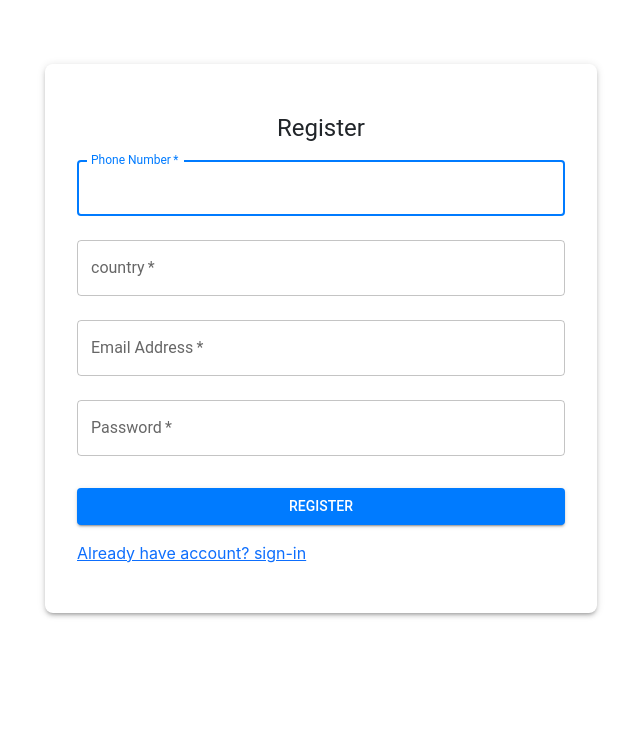
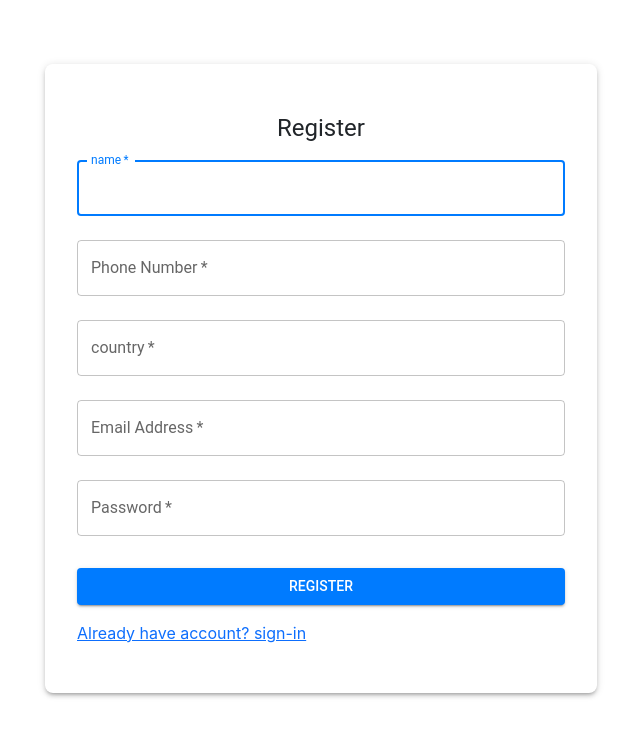
Before and after one commit to kabirhawa/Booksharing_platform, a React (Create React App) app in the folder frontend/: page /register in a window 1280 px wide. Shown: the top 736 px of the page, without its empty margins (319-959 px from the left). Built offline with nearby package versions, Linux system fonts and the light colour scheme; no server answers.

Commit message:
correction in card and making snakbar and register page

```diff
--- a/frontend/src/App.js
+++ b/frontend/src/App.js
@@ -1,11 +1,11 @@
 import "./App.css";
 import { ThemeProvider, createTheme } from "@mui/material";
-import { BrowserRouter as Router} from "react-router-dom";
+import { BrowserRouter as Router } from "react-router-dom";
 import MainRoute from "./Routes/mainroute";
 
 import { Provider } from "react-redux";
 import store from "./store";
-
+import SnackbarComponent from "./components/partials/Snakbar";
 
 function App() {
   const theme = createTheme({
@@ -36,11 +36,10 @@ function App() {
   return (
     <div className="App">
       <Provider store={store}>
+        <SnackbarComponent />
         <ThemeProvider theme={theme}>
           <Router>
-
             <MainRoute />
-
           </Router>
         </ThemeProvider>
       </Provider>
--- a/frontend/src/Pages/Register.jsx
+++ b/frontend/src/Pages/Register.jsx
@@ -15,23 +15,20 @@ import { Link, useNavigate } from "react-router-dom";
 import { register } from "../Service/user.service";
 import { Formik } from "formik";
 import * as Yup from "yup";
+import { useDispatch } from "react-redux";
+import { showSnakbar } from "../store/slices/snakbar";
 
 const Register = () => {
-  const [openAlert, setOpenAlert] = useState(false);
-
-  const handleCloseAlert = (event, reason) => {
-    if (reason === "clickaway") {
-      return;
-    }
-    setOpenAlert(false);
-  };
-
+  const dispatch = useDispatch();
   const navigate = useNavigate();
 
   const RegisterSchema = Yup.object().shape({
     email: Yup.string()
       .email("Invalid email address format")
       .required("Email is required"),
+    name: Yup.string()
+      .min(2, "please Enter Valid name")
+      .required("Name is required"),
     password: Yup.string()
       .min(3, "Password must be 3 characters at minimum")
       .required("Password is required"),
@@ -50,25 +47,43 @@ const Register = () => {
         </Alert>
       </Snackbar> */}
       <Formik
-        initialValues={{ email: "", password: "" }}
+        initialValues={{
+          name: "",
+          email: "",
+          password: "",
+          mobile: "",
+          country: "",
+        }}
         validationSchema={RegisterSchema}
         onSubmit={(values) => {
           console.log(values);
           register({
+            name: values.name,
             email: values.email,
             password: values.password,
             mobile: values.mobile,
             country: values.country,
           })
-            .then((response) => {
-              if (response.success) {
-                setOpenAlert(true);
-              }
+            .then(() => {
+              dispatch(
+                showSnakbar({
+                  message: "Successfully Register",
+                  open: true,
+                  type: "success",
+                })
+              );
 
               navigate("/login");
             })
             .catch((error) => {
               console.error("Error:", error);
+              dispatch(
+                showSnakbar({
+                  message: "Unable to Register",
+                  open: true,
+                  type: "error",
+                })
+              );
             });
         }}
       >
@@ -96,11 +111,24 @@ const Register = () => {
                   fullWidth
                   onChange={handleChange}
                   onBlur={handleBlur}
+                  id="name"
+                  label="name"
+                  name="name"
+                  autoComplete="name"
+                  autoFocus
+                  error={touched.name && !!errors.name}
+                  helperText={touched.name && errors.name}
+                />
+                <TextField
+                  margin="normal"
+                  required
+                  fullWidth
+                  onChange={handleChange}
+                  onBlur={handleBlur}
                   id="phone_number"
                   label="Phone Number"
                   name="mobile"
                   autoComplete="mobile"
-                  autoFocus
                   error={touched.mobile && !!errors.mobile}
                   helperText={touched.mobile && errors.mobile}
                 />
--- a/frontend/src/Pages/login.jsx
+++ b/frontend/src/Pages/login.jsx
@@ -13,6 +13,7 @@ import { login } from "../Service/user.service";
 import { useNavigate } from "react-router-dom";
 import { useDispatch } from "react-redux";
 import { setToken } from "../store/slices/user";
+import { showSnakbar } from "../store/slices/snakbar";
 
 export default function SignIn() {
   const LoginSchema = Yup.object().shape({
@@ -39,9 +40,24 @@ export default function SignIn() {
             sessionStorage.setItem("authToken", authToken);
             sessionStorage.setItem("authTokenTimestamp", now);
             dispatch(setToken(response.data.token));
+            dispatch(
+              showSnakbar({
+                message: "Login Success",
+                open: true,
+                type: "success",
+              })
+            );
+
             navigate("/");
           })
           .catch((error) => {
+            dispatch(
+              showSnakbar({
+                message: "Login Failed",
+                open: true,
+                type: "error",
+              })
+            );
             console.error("Error:", error);
           });
       }}
--- a/frontend/src/Routes/mainroute.jsx
+++ b/frontend/src/Routes/mainroute.jsx
@@ -10,7 +10,7 @@ const Home = lazy(() => import("../Pages/home"));
 
 const MainRoute = () => {
   const location = useLocation();
-  console.log(location.pathname);
+
   return (
     <>
       {location.pathname === "/login" || location.pathname === "/register" ? (
@@ -28,7 +28,6 @@ const MainRoute = () => {
       ) : (
         <Footer />
       )}
-
     </>
   );
 };
--- a/frontend/src/components/home/CardCrousel.jsx
+++ b/frontend/src/components/home/CardCrousel.jsx
@@ -92,7 +92,7 @@ const CardCrousel = ({ title, description, imageUrl }) => {
             {description}
           </Typography>
         </CardContent>
-        <CardActions>
+        <CardActions sx={{ display: "flex", justifyContent: "space-between" }}>
           <ThemeProvider theme={theme}>
             <Button onClick={handleSwitchChange}>
               {isFavorite ? (
@@ -102,7 +102,6 @@ const CardCrousel = ({ title, description, imageUrl }) => {
               )}
             </Button>
           </ThemeProvider>
-
           <Button onClick={handleClickOpen}>
             <PersonAddIcon />
           </Button>
--- a/frontend/src/components/home/Crousal.jsx
+++ b/frontend/src/components/home/Crousal.jsx
@@ -10,9 +10,14 @@ import { Swiper, SwiperSlide } from "swiper/react";
 import { Box, Typography } from "@mui/material";
 // import { Box } from "@mui/material";
 const Crousal = (props) => {
+  document.documentElement.style.setProperty(
+    "--swiper-pagination-bottom",
+    "0px"
+  );
   return (
-    <Box className="carousel-container" sx={{ mb: 3, mt: 3 }}>
+    <Box className="carousel-container" sx={{ m: 3 }}>
       <Typography variant="h3">{props.title}</Typography>
+
       <Swiper
         modules={[Navigation, Pagination, Scrollbar, A11y]}
         spaceBetween={50}
--- /dev/null
+++ b/frontend/src/components/partials/Snakbar.jsx
@@ -0,0 +1,37 @@
+import React from "react";
+import { useSelector, useDispatch } from "react-redux";
+import Snackbar from "@mui/material/Snackbar";
+import MuiAlert from "@mui/material/Alert";
+import { hideSnakbar } from "../../store/slices/snakbar";
+
+const Alert = React.forwardRef(function Alert(props, ref) {
+  return <MuiAlert elevation={6} ref={ref} variant="filled" {...props} />;
+});
+
+const SnackbarComponent = () => {
+  const snackbarState = useSelector((state) => state.snakbar);
+  const dispatch = useDispatch();
+
+  const handleClose = (event, reason) => {
+    if (reason === "clickaway") {
+      return;
+    }
+
+    dispatch(hideSnakbar());
+  };
+  console.log("snakbar");
+  return (
+    <Snackbar
+      open={snackbarState.open}
+      autoHideDuration={6000}
+      onClose={handleClose}
+      anchorOrigin={{ vertical: "top", horizontal: "right" }}
+    >
+      <Alert onClose={handleClose} severity={snackbarState.type}>
+        {snackbarState.message}
+      </Alert>
+    </Snackbar>
+  );
+};
+
+export default SnackbarComponent;
--- a/frontend/src/store/index.js
+++ b/frontend/src/store/index.js
@@ -1,9 +1,10 @@
 import { configureStore } from "@reduxjs/toolkit";
 import { userSlice } from "./slices/user";
+import { snakbarSlice } from "./slices/snakbar";
 
 const rootReducer = {
   user: userSlice.reducer, // Access the reducer field of userSlice
-  // Add other reducers here if needed
+  snakbar: snakbarSlice.reducer, //for snakbar alert
 };
 
 const store = configureStore({
--- /dev/null
+++ b/frontend/src/store/slices/snakbar.js
@@ -0,0 +1,26 @@
+import { createSlice } from "@reduxjs/toolkit";
+
+export const snakbarSlice = createSlice({
+  name: "snakbar",
+  initialState: {
+    open: false,
+    type: "",
+    message: "",
+  },
+  reducers: {
+    showSnakbar: (state, action) => {
+      state.open = true;
+      state.type = action.payload.type;
+      state.message = action.payload.message;
+    },
+    hideSnakbar: (state) => {
+      state.open = false;
+      state.type = "";
+      state.message = "";
+    },
+  },
+});
+
+export const { showSnakbar, hideSnakbar } = snakbarSlice.actions;
+
+export default snakbarSlice.reducer;
```
